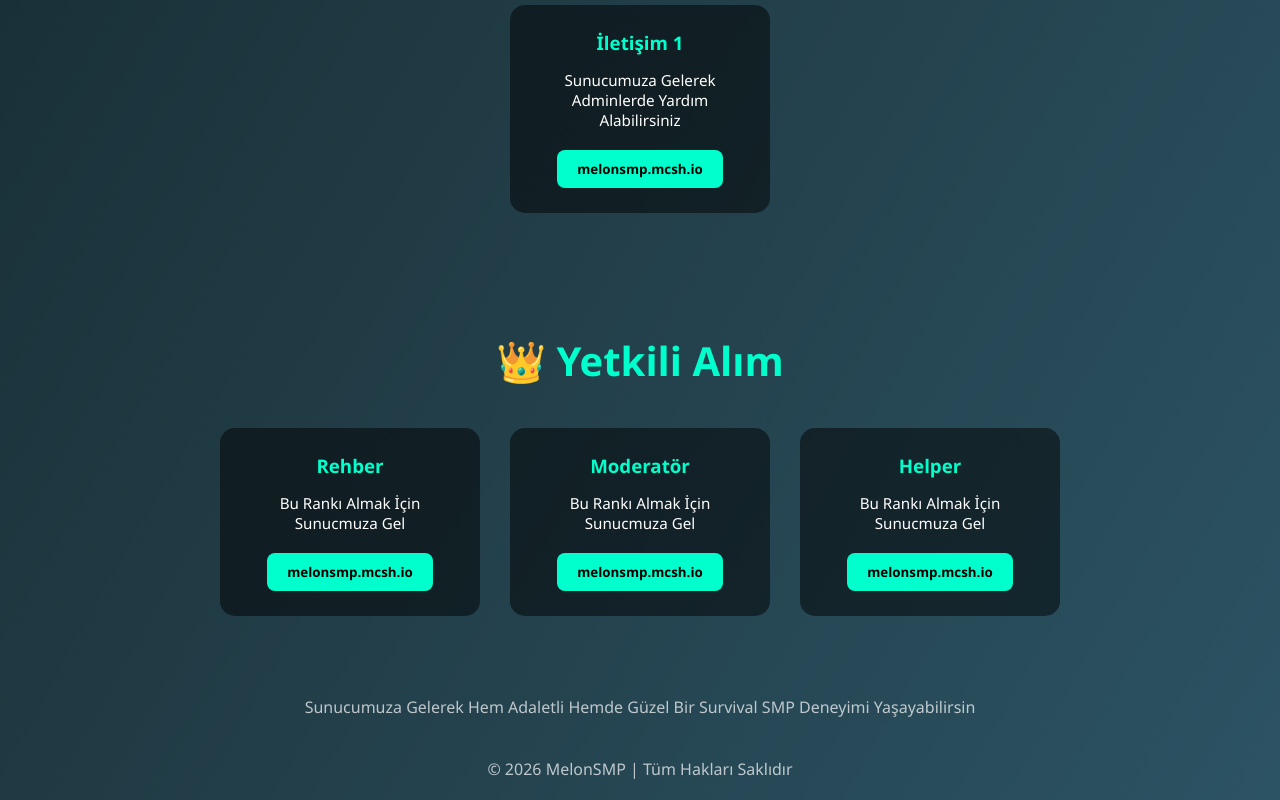
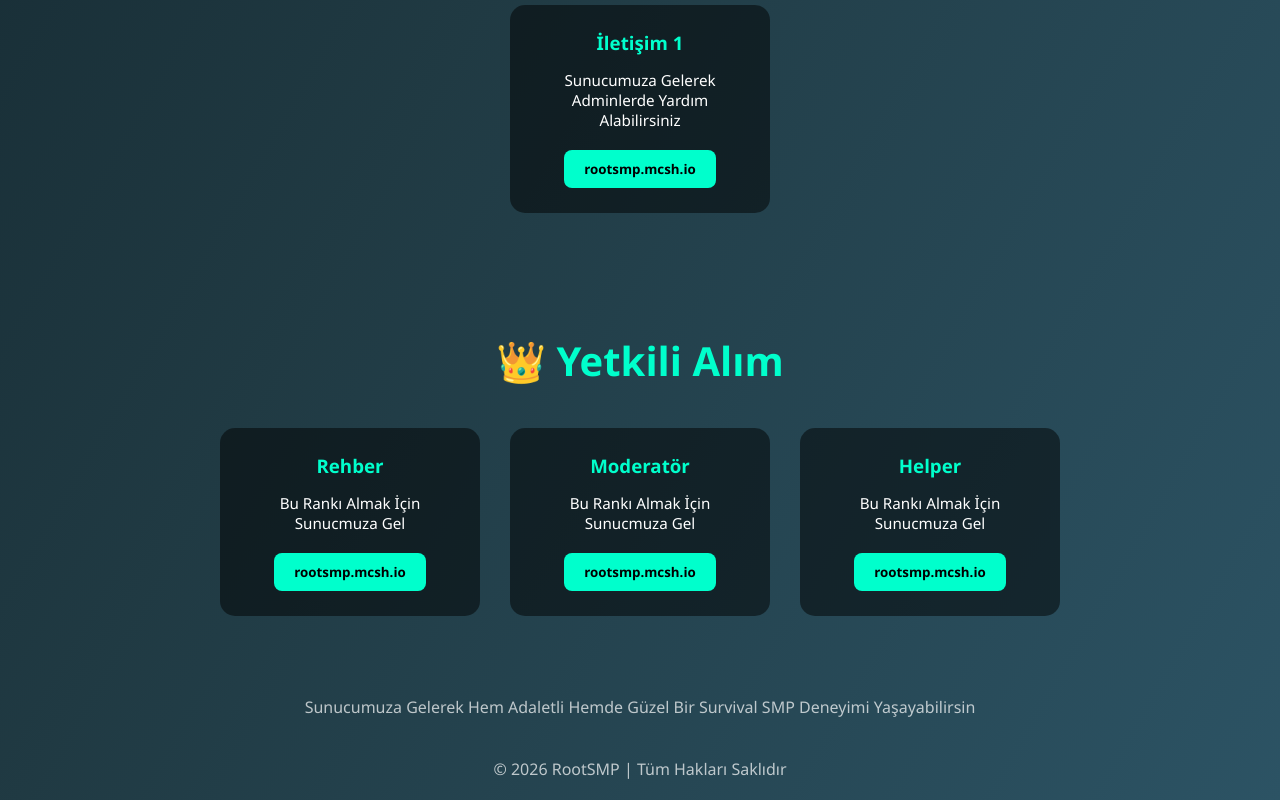
Before and after one commit to enesnetwork/rootsmp.github.io, a plain HTML site: page index.html in a window 1280 px wide. Shown: the part 1341-2141 px from the top of the page. Drawn offline with Linux system fonts and the light colour scheme.

Commit message:
Rename MelonSMP to RootSMP in index.html

```diff
--- a/index.html
+++ b/index.html
@@ -2,7 +2,7 @@
 <html lang="tr">
 <head>
 <meta charset="UTF-8">
-<title>MelonSMP | Minecraft Sunucusu</title>
+<title>RootSMP | Minecraft Sunucusu</title>
 <meta name="viewport" content="width=device-width, initial-scale=1.0">
 
 <style>
@@ -127,11 +127,11 @@ footer {
 <body>
 
 <header>
-    <h1>MelonSMP</h1>
+    <h1>RootSMP</h1>
     <p>En kaliteli Minecraft Survival deneyimi</p>
 
     <div class="ip-box" onclick="copyIP()">
-        <strong>IP:</strong> melonsmp.mcsh.io <br>
+        <strong>IP:</strong> rootsmp.mcsh.io <br>
         <small>(Tıklayarak kopyala)</small>
     </div>
 </header>
@@ -196,7 +196,7 @@ footer {
         <div class="card">
             <h3>İletişim 1</h3>
             <p>Sunucumuza Gelerek Adminlerde Yardım Alabilirsiniz</p>
-            <button>melonsmp.mcsh.io</button>
+            <button>rootsmp.mcsh.io</button>
         </div>
 </section>
 
@@ -206,21 +206,21 @@ footer {
         <div class="card">
             <h3>Rehber</h3>
             <p>Bu Rankı Almak İçin Sunucmuza Gel</p>
-            <button>melonsmp.mcsh.io</button>
+            <button>rootsmp.mcsh.io</button>
         </div>
 
     <div class="cards">
         <div class="card">
             <h3>Moderatör</h3>
             <p>Bu Rankı Almak İçin Sunucmuza Gel</p>
-            <button>melonsmp.mcsh.io</button>
+            <button>rootsmp.mcsh.io</button>
         </div>
 
     <div class="cards">
         <div class="card">
             <h3>Helper</h3>
             <p>Bu Rankı Almak İçin Sunucmuza Gel</p>
-            <button>melonsmp.mcsh.io</button>
+            <button>rootsmp.mcsh.io</button>
         </div>
 </section>
 
@@ -229,7 +229,7 @@ footer {
 </footer>
 
 <footer>
-    © 2026 MelonSMP | Tüm Hakları Saklıdır
+    © 2026 RootSMP | Tüm Hakları Saklıdır
 </footer>
 
 <script>
```
